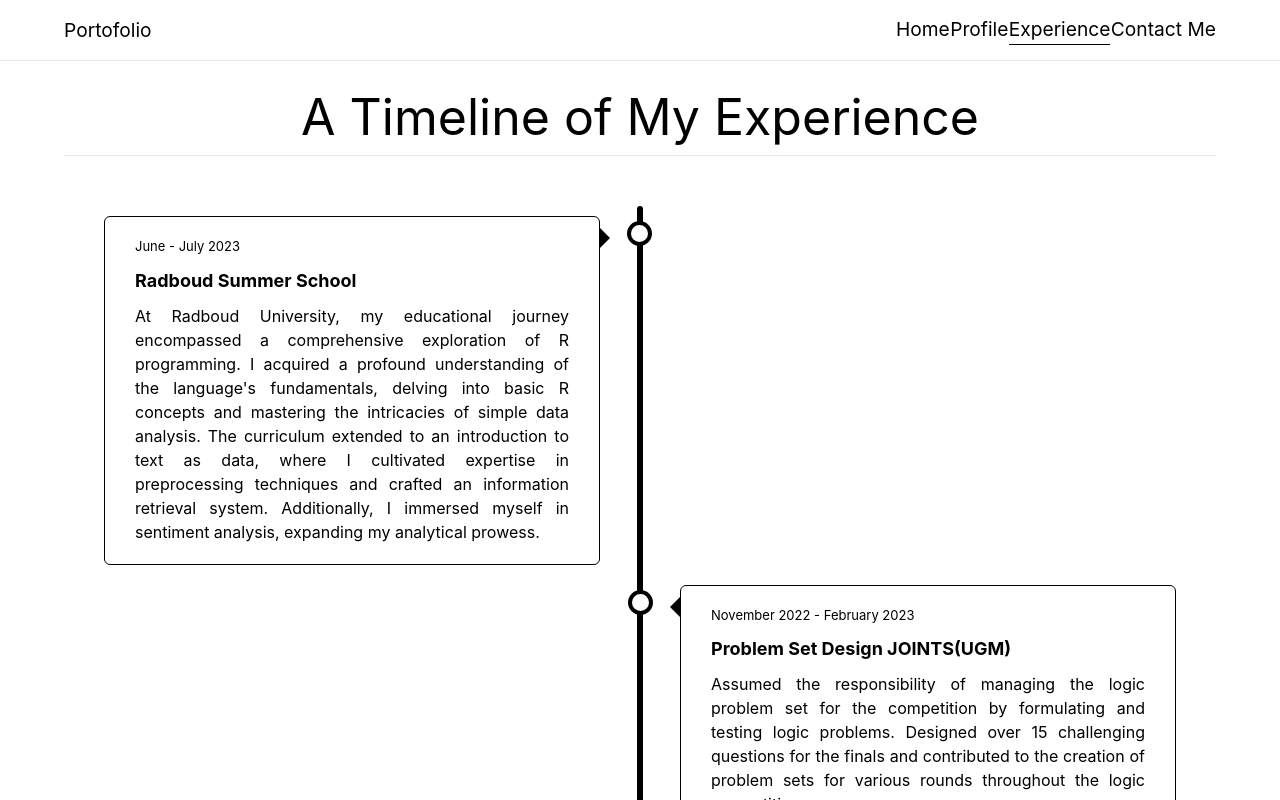
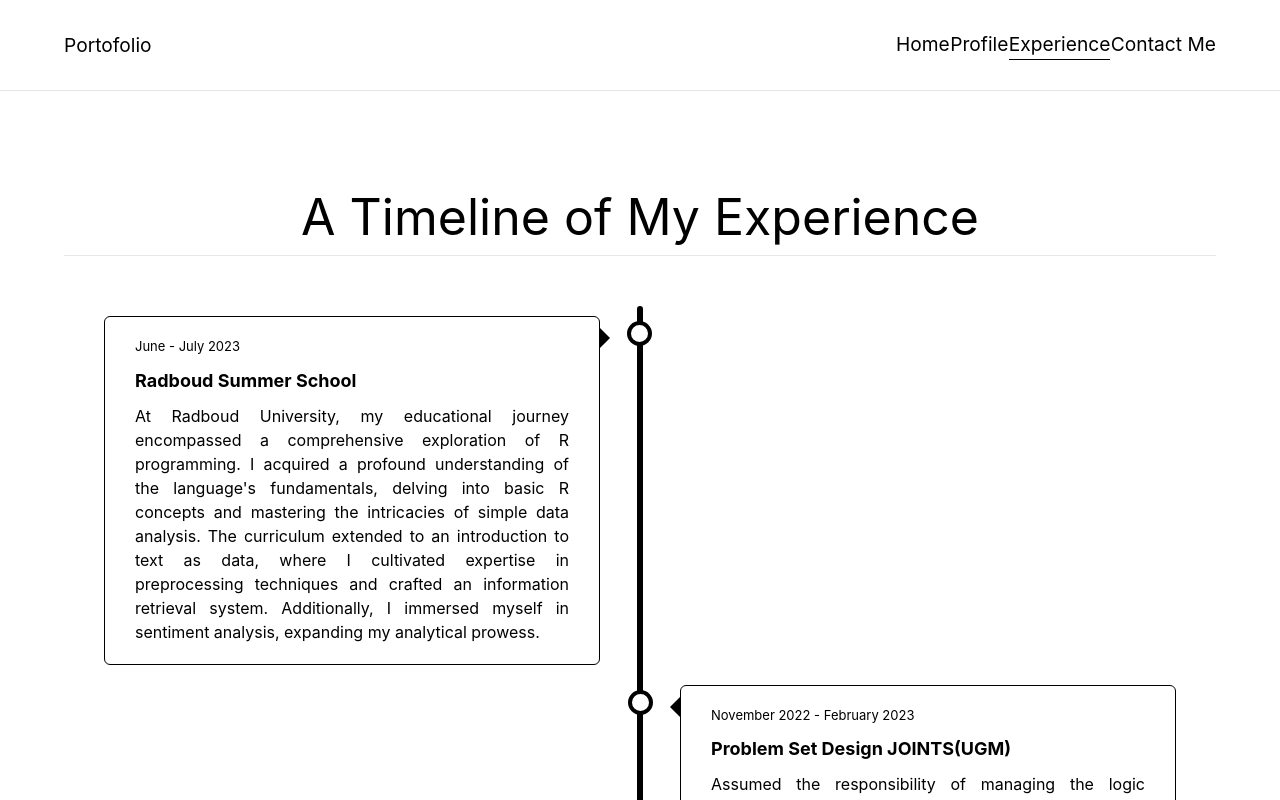
Before and after one commit to haikalmsg/portofolio, a React (Create React App) app: page /portofolio/Experience in a window 1280 px wide. Shown: the top 800 px of the page. Built offline with nearby package versions, Linux system fonts and the light colour scheme.

Commit message:
fixed stylings

```diff
--- a/src/Components/Navbar/Navbar.css
+++ b/src/Components/Navbar/Navbar.css
@@ -5,6 +5,7 @@
     justify-content: space-between;
     font-size: larger;
     margin: 10px 5vw 10px 5vw;
+    min-height: 70px;
 }
 
 .navbarNavigation {
--- a/src/Pages/ContactMe/ContactMe.css
+++ b/src/Pages/ContactMe/ContactMe.css
@@ -3,10 +3,11 @@
     height: 60vh;
     border: 1px solid black;
     margin: auto;
-    margin-top: 10vh;
+    margin-top: 200px;
     border-radius: 10px;
     text-align: center;
     min-height: 500px;
+
 }
 
 .contactText {
--- a/src/Pages/Experience/Experience.css
+++ b/src/Pages/Experience/Experience.css
@@ -131,6 +131,7 @@
 }
 .experienceTitle{
         font-size: 50px;
+        padding-top: 100px;
 
 }
 .timelineWrapper{
--- a/src/Pages/Homepage/Home.css
+++ b/src/Pages/Homepage/Home.css
@@ -85,6 +85,7 @@
 .HomapageWrapper {
     width: 90vw;
     margin: 0 5vw;
+    margin-top: 70px;
 }
 
 .ProjectWrapper {
--- a/src/Pages/Profile/profile.css
+++ b/src/Pages/Profile/profile.css
@@ -1,6 +1,7 @@
 .profileWrapper {
     width: 90vw;
     margin: 0 5vw;
+    padding-top: 70px;
 }
 
 .haikalPic {
```
